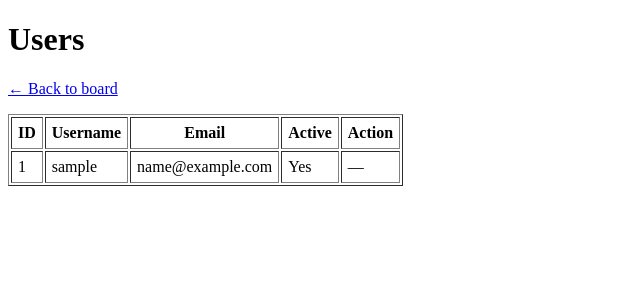
After one commit to valeramaksimovv/todoapp, a Django app: page /users/ in a window 1280 px wide. The commit adds this page. Shown: the top 300 px of the page, without its empty margins (0-640 px from the left). Run offline with Django 5.2, Linux system fonts and the light colour scheme; the visitor is signed in with stand-in values (Sample User, id 1); data comes from the database, SQL or seed files in the repository.

Commit message:
add user list for admin

```diff
--- /dev/null
+++ b/board/templates/board/user_list.html
@@ -0,0 +1,46 @@
+<!doctype html>
+<html>
+
+<head>
+    <meta charset="utf-8">
+    <title>Users</title>
+</head>
+
+<body>
+    <h1>Users</h1>
+
+    <p><a href="{% url 'board' %}">← Back to board</a></p>
+
+    <table border="1" cellpadding="6">
+        <tr>
+            <th>ID</th>
+            <th>Username</th>
+            <th>Email</th>
+            <th>Active</th>
+            <th>Action</th>
+        </tr>
+
+        {% for u in users %}
+        <tr>
+            <td>{{ u.id }}</td>
+            <td>{{ u.username }}</td>
+            <td>{{ u.email }}</td>
+            <td>{% if u.is_active %}Yes{% else %}No{% endif %}</td>
+            <td>
+                {% if u.id != request.user.id %}
+                <form method="post" action="{% url 'user_toggle' u.id %}">
+                    {% csrf_token %}
+                    <button type="submit">
+                        {% if u.is_active %}Disable{% else %}Enable{% endif %}
+                    </button>
+                </form>
+                {% else %}
+                —
+                {% endif %}
+            </td>
+        </tr>
+        {% endfor %}
+    </table>
+</body>
+
+</html>
--- a/board/urls.py
+++ b/board/urls.py
@@ -6,4 +6,6 @@ urlpatterns = [
     path("card/<int:pk>/", views.card_detail_view, name="card_detail"),
     path("cards/new/", views.card_create_view, name="card_create"),
     path("card/<int:pk>/edit/", views.card_edit_view, name="card_edit"),
+    path("users/", views.user_list_view, name="users_list"),
+    path("user/<int:pk>/toggle/", views.user_toggle_active_view, name="user_toggle")
 ]
--- a/board/views.py
+++ b/board/views.py
@@ -1,10 +1,10 @@
 # Create your views here.
 from collections import defaultdict
-
 from django.contrib.auth.decorators import login_required
+from django.contrib.auth import get_user_model
 from django.shortcuts import render, get_object_or_404, redirect
+from django.core.exceptions import PermissionDenied
 from .forms import CardForm, CommentForm, AttachmentForm
-
 from .models import Card, Attachment
 
 
@@ -112,3 +112,32 @@ def card_edit_view(request, pk: int):
         form = CardForm(instance=card)
 
     return render(request, "board/card_form.html", {"form": form, "card": card})
+
+User = get_user_model()
+
+@login_required
+def user_list_view(request):
+    if not request.user.is_staff:
+        raise PermissionDenied
+
+    users = User.objects.order_by("id")
+    return render(request, "board/user_list.html", {"users": users})
+
+
+@login_required
+def user_toggle_active_view(request, pk: int):
+    if not request.user.is_staff:
+        raise PermissionDenied
+
+    if request.method != "POST":
+        raise PermissionDenied
+
+    u = get_object_or_404(User, pk=pk)
+
+    if u.pk == request.user.pk:
+        return redirect("users_list")
+
+    u.is_active = not u.is_active
+    u.save(update_fields=["is_active"])
+
+    return redirect("users_list")
```
Also changed, not shown: board/templates/board/board.html (+7 -0 lines).
